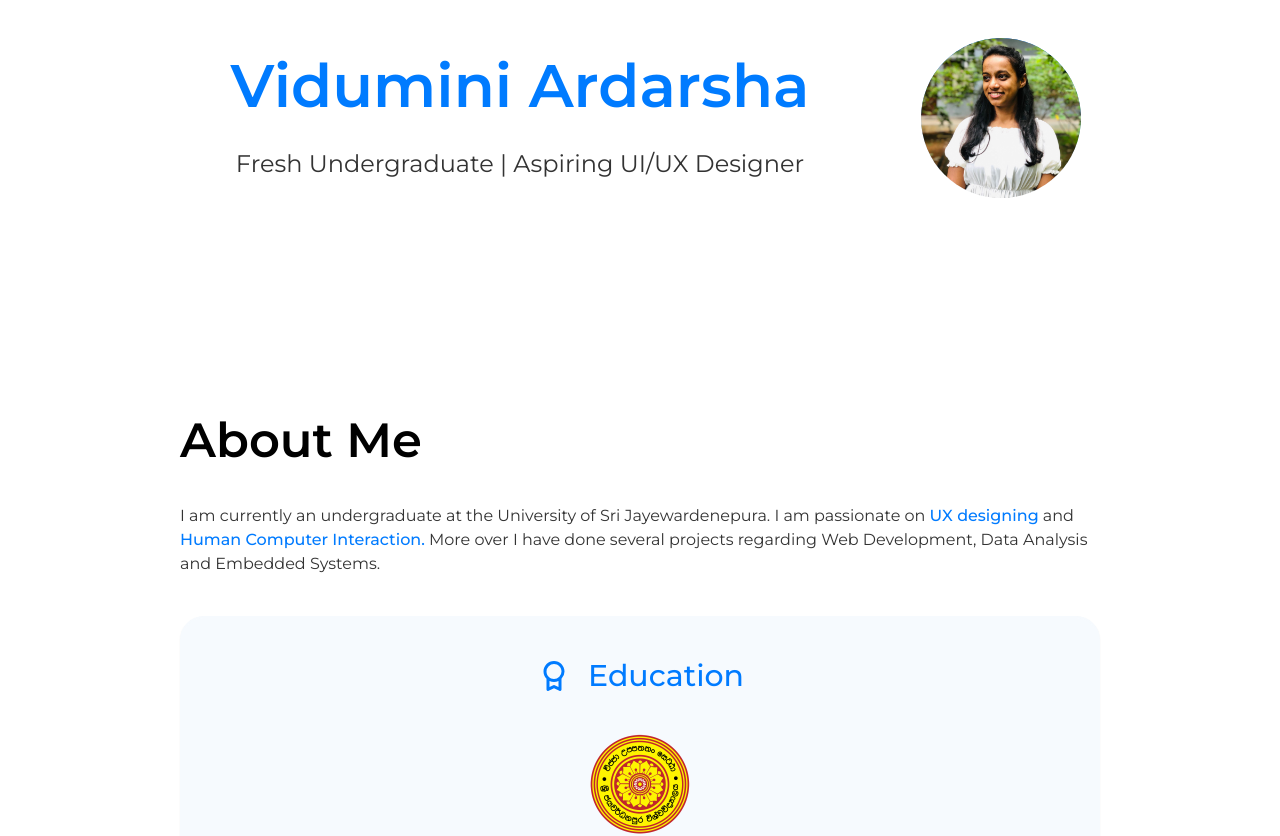
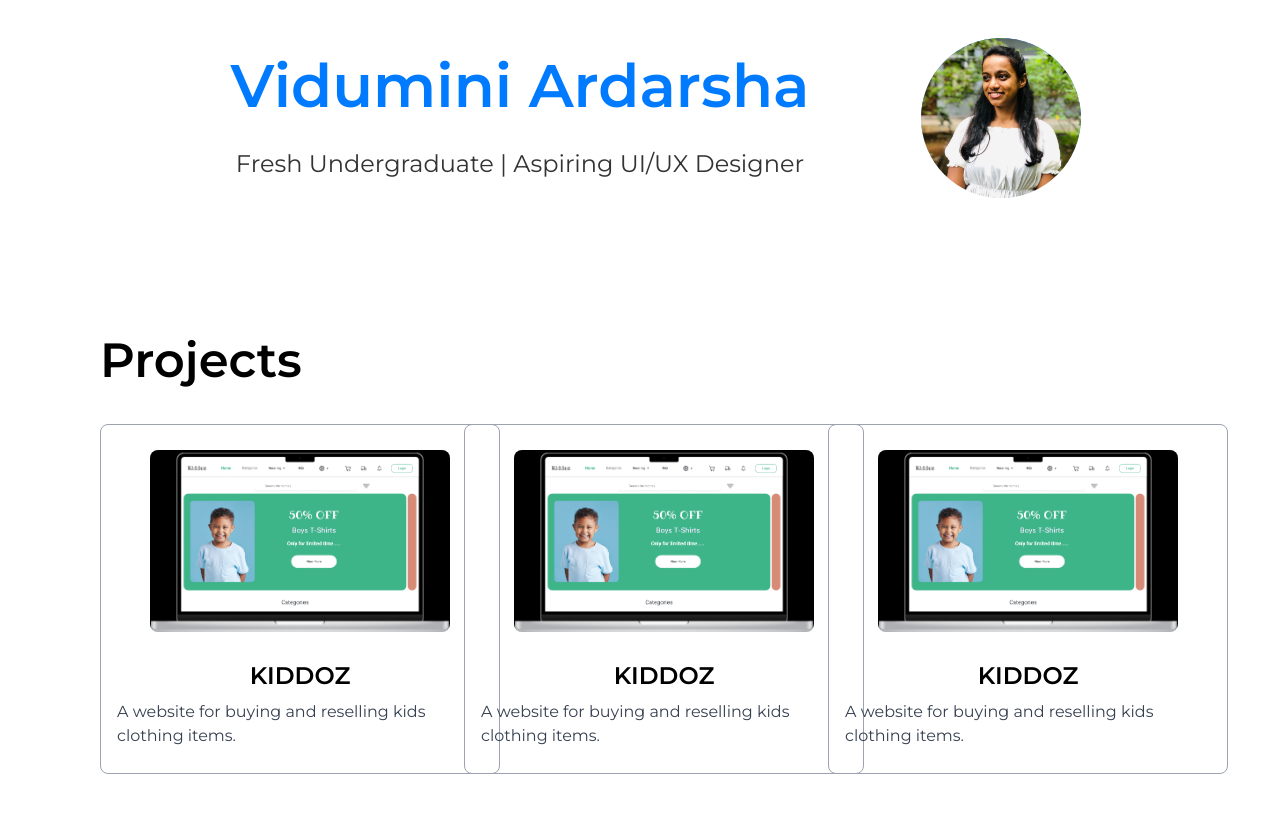
Before and after one commit to ViduminiArdarsha/portfolio, a Next.js app: page / in a window 1280 px wide. Shown: the top 836 px of the page. Built offline with nearby package versions, Linux system fonts and the light colour scheme.

Commit message:
today work

```diff
--- a/src/app/MainComponenets/AboutMe.tsx
+++ b/src/app/MainComponenets/AboutMe.tsx
@@ -1,25 +1,33 @@
-import React from 'react'
-import EduCard from '../Components/EduCard'
-import CertCard from '../Components/CertCard'
-import Tool from '../Components/Tool'
+import React from "react";
+import EduCard from "../Components/EduCard";
+import CertCard from "../Components/CertCard";
+import Tool from "../Components/Tool";
 
 const AboutMe = () => {
   return (
     <>
-        <section className="p-6 lg:p-40 m-5">
-            <div>
-                <h3 className="lg:text-5xl text-3xl text-black font-semibold">About Me</h3>
-                <p className="text-secondary pt-10">I am currently an undergraduate at the University of Sri Jayewardenepura. I am passionate on <span className="text-accent font-medium">UX designing</span> and <span className="text-accent font-medium">Human Computer Interaction.</span> More over I have done several projects regarding Web Development, Data Analysis and Embedded Systems.</p>
-            </div>
-            <EduCard/>
-            <CertCard/>
-            <Tool/>
-        </section>
+      <section className="p-6 lg:p-20 m-5">
+        <div>
+          <h3 className="lg:text-5xl text-3xl text-black font-semibold">
+            About Me
+          </h3>
+          <p className="text-secondary pt-10">
+            I am currently an undergraduate at the University of Sri
+            Jayewardenepura. I am passionate on{" "}
+            <span className="text-accent font-medium">UX designing</span> and{" "}
+            <span className="text-accent font-medium">
+              Human Computer Interaction.
+            </span>{" "}
+            More over I have done several projects regarding Web Development,
+            Data Analysis and Embedded Systems.
+          </p>
+        </div>
+        <EduCard />
+        <CertCard />
+        <Tool />
+      </section>
+    </>
+  );
+};
 
-
-    </>
-
-  )
-}
-
-export default AboutMe
+export default AboutMe;
--- /dev/null
+++ b/src/app/MainComponenets/Projects.tsx
@@ -0,0 +1,38 @@
+"use client";
+import React from "react";
+import Image from "next/image";
+import Details from "../projectCard.json";
+
+const Projects = () => {
+  return (
+    <>
+      <section className="p-2 lg:p-20 m-5">
+        <div>
+          <h3 className="lg:text-5xl text-3xl text-black font-semibold">
+            Projects
+          </h3>
+        </div>
+
+        <div className="grid lg:grid-cols-3 gap-3 justify-center">
+        {Details.map((data) => {
+          return (
+            <div key={data.id} className="flex flex-col items-center justify-center mt-10 p-4  rounded-lg  border-gray-400 border-[1px] w-[400px] h-[350px]">
+              {data.image?.map((det) => {
+                return (
+                  <Image src={det.src} alt={det.alt} width={300} height={300}className="flex items-center rounded-lg" />
+                );
+              })}
+
+              <h3 className="font-semibold text-2xl py-2 mt-5">{data.name}</h3>
+              <p className="text-gray-700">{data.description}</p>
+            </div>
+          );
+        })}
+        </div>
+
+      </section>
+    </>
+  );
+};
+
+export default Projects;
--- a/src/app/page.tsx
+++ b/src/app/page.tsx
@@ -1,6 +1,7 @@
 import Navbar from "./MainComponenets/navbar";
 import AboutMe from "./MainComponenets/AboutMe";
 import HeadSection from "./MainComponenets/HeadSection";
+import Projects from "./MainComponenets/Projects";
 
 export default function Home() {
   return (
@@ -8,6 +9,7 @@ export default function Home() {
     <>
      {/* <Navbar/> */}
      <HeadSection/>
+     <Projects/>
      <AboutMe/>
     </>
 
--- /dev/null
+++ b/src/app/projectCard.json
@@ -0,0 +1,38 @@
+[
+    {
+        "id":"1",
+        "image":[
+            {
+                "src":"/projectImages/first.png",
+                "alt":"kiddoz"
+
+            }
+        ],
+        "name":"KIDDOZ",
+        "description":"A website for buying and reselling kids clothing items."
+    },
+    {
+        "id":"2",
+        "image":[
+            {
+                "src":"/projectImages/first.png",
+                "alt":"kiddoz"
+
+            }
+        ],
+        "name":"KIDDOZ",
+        "description":"A website for buying and reselling kids clothing items."
+    },
+    {
+        "id":"3",
+        "image":[
+            {
+                "src":"/projectImages/first.png",
+                "alt":"kiddoz"
+
+            }
+        ],
+        "name":"KIDDOZ",
+        "description":"A website for buying and reselling kids clothing items."
+    }
+]
```
Also changed, not shown: public/projectImages/first.png (added).
